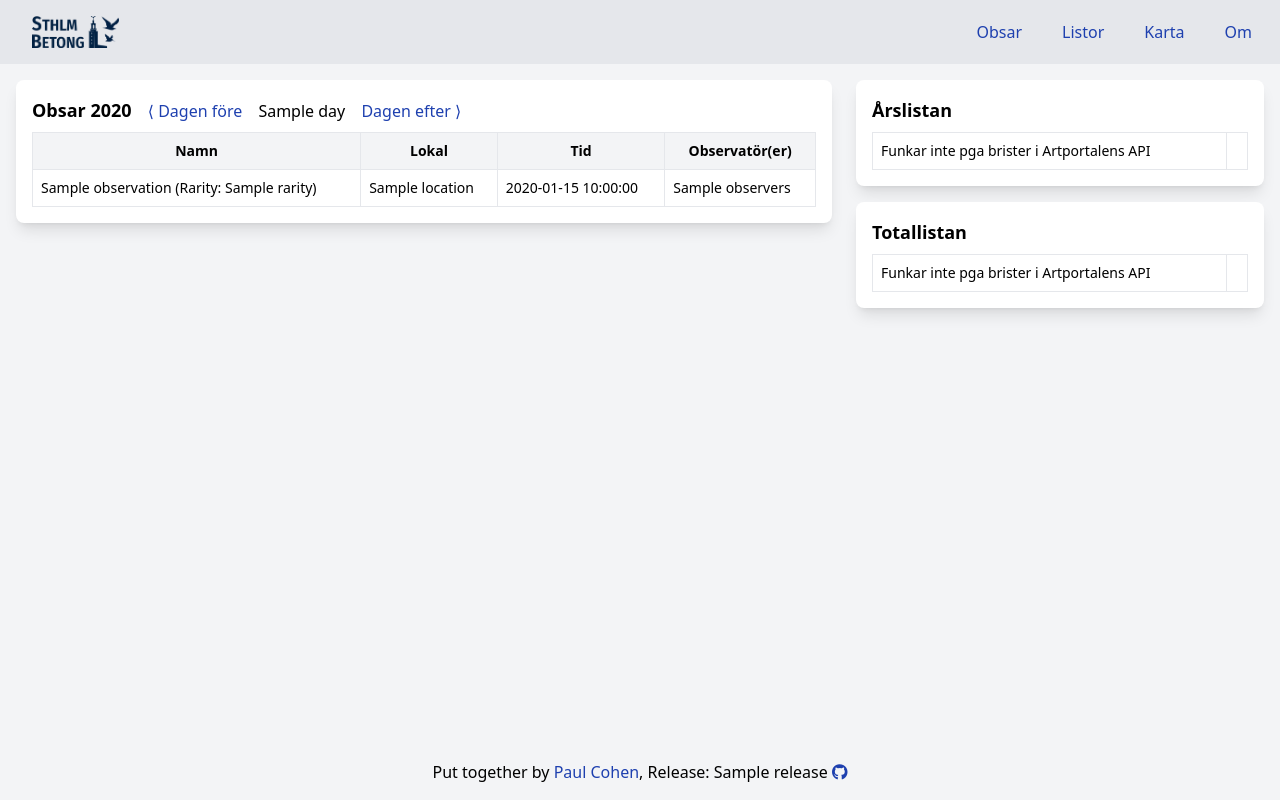
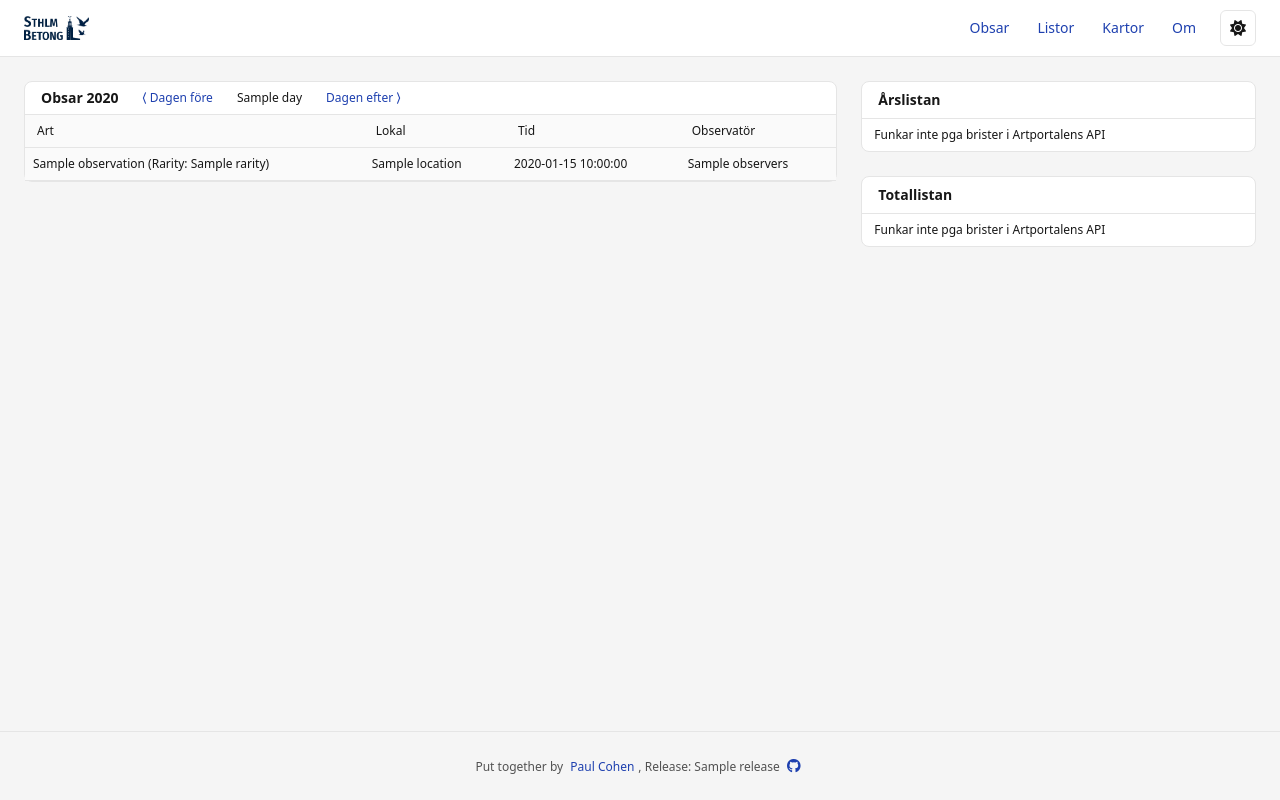
Before and after one commit to pacoispaco/microbirding, a FastAPI app: template templates/index.html in a window 1280 px wide. Run offline with FastAPI, Linux system fonts and the light colour scheme; the template is opened without the code that fills it: most values are stand-ins (such as "Sample title", 1, 10 or a date in 2020); parts of the project's set-up code (start-up, migrations or seed data) failed here and were passed over; some libraries are stand-ins or nearby versions.

Commit message:
Make cleaner UI theme and add support for dark mode

```diff
--- a/templates/index-page-date-selector.html
+++ b/templates/index-page-date-selector.html
@@ -1,8 +1,8 @@
                 {% if is_today %}
-                    <button class="text-blue-800 px-3" type="button">&#x27E8; Dagen före</button>
-                    <span>{{ day }}</span>
+                    <a href="#" class="text-xs px-3 py-2 rounded-md text-blue-800 dark:text-blue-200 hover:bg-neutral-100 dark:hover:bg-neutral-700">&#x27E8; Dagen före</a>
+                    <span class="text-xs">{{ day }}</span>
                 {% else %}
-                    <button class="text-blue-800 px-3" type="button">&#x27E8; Dagen före</button>
-                    <span>{{ day }}</span>
-                    <button class="text-blue-800 px-3" type="button">Dagen efter &#x27E9;</button>
+                    <a href="#" class="text-xs px-3 py-2 rounded-md text-blue-800 dark:text-blue-200 hover:bg-neutral-100 dark:hover:bg-neutral-700">&#x27E8; Dagen före</a>
+                    <span class="text-xs">{{ day }}</span>
+                    <a href="#" class="text-xs px-3 py-2 rounded-md text-blue-800 dark:text-blue-200 hover:bg-neutral-100 dark:hover:bg-neutral-700">Dagen efter &#x27E9</a>
                 {% endif %}
--- a/templates/index-page-observations.html
+++ b/templates/index-page-observations.html
@@ -1,8 +1,9 @@
 {% for o in observations %}
   <tr>
-    <td class="border p-2">{{ o.name }} (Rarity: {{  o.rarity }})</td>
-    <td class="border p-2">{{ o.location }}</td>
-    <td class="border p-2">{{ o.time }}</td>
-    <td class="border p-2">{{ o.observers }}</td>
+    <!--<td class="border p-2">{{ o.name }} (Rarity: {{  o.rarity }})</td>-->
+    <td class="p-2 bg-neutral-50 dark:bg-neutral-800/70 border-b border-neutral-200 dark:border-neutral-700">{{ o.name }} (Rarity: {{  o.rarity }})</td>
+    <td class="p-2 bg-neutral-50 dark:bg-neutral-800/70 border-b border-neutral-200 dark:border-neutral-700">{{ o.location }}</td>
+    <td class="p-2 bg-neutral-50 dark:bg-neutral-800/70 border-b border-neutral-200 dark:border-neutral-700">{{ o.time }}</td>
+    <td class="p-2 bg-neutral-50 dark:bg-neutral-800/70 border-b border-neutral-200 dark:border-neutral-700">{{ o.observers }}</td>
   </tr>
 {% endfor %}
--- a/templates/index.html
+++ b/templates/index.html
@@ -1,108 +1,186 @@
 <!DOCTYPE html>
-<html lang="en">
+<html lang="sv" class="h-full">
 <head>
-    <meta charset="UTF-8">
-    <meta name="viewport" content="width=device-width, initial-scale=1.0">
+  <meta charset="UTF-8" />
+  <meta name="viewport" content="width=device-width, initial-scale=1.0" />
   <title>SthlmBetong</title>
-    <!-- Fallback for legacy browsers -->
-    <link rel="icon" href="./resources/favicon.ico" sizes="any">
-    <!-- Modern favicons -->
-    <link rel="icon" type="image/png" sizes="32x32" href="./resources/favicon-32x32.png">
-    <link rel="icon" type="image/png" sizes="16x16" href="./resources/favicon-16x16.png">
+
+  <!-- Fallback + modern favicons -->
+  <link rel="icon" href="./resources/favicon.ico" sizes="any" />
+  <link rel="icon" type="image/png" sizes="32x32" href="./resources/favicon-32x32.png" />
+  <link rel="icon" type="image/png" sizes="16x16" href="./resources/favicon-16x16.png" />
+
+  <!-- HTMX & Tailwind (CDN) -->
+  <script>
+    // Early theme set to avoid flashes and ensure Tailwind sees the class
+    (function() {
+      try {
+        var stored = localStorage.getItem('theme');
+        var prefersDark = window.matchMedia('(prefers-color-scheme: dark)').matches;
+        var isDark = stored ? stored === 'dark' : prefersDark;
+        if (isDark) document.documentElement.classList.add('dark');
+        document.documentElement.style.colorScheme = isDark ? 'dark' : 'light';
+      } catch (e) { /* ignore */ }
+    })();
+  </script>
   <script src="https://unpkg.com/htmx.org@1.9.4"></script>
   <script src="https://cdn.tailwindcss.com"></script>
   <script>
-        function toggleMenu() {
-            document.getElementById('mobile-menu').classList.toggle('hidden');
-        }
+    // Tailwind CDN config AFTER loading the script
+    tailwind.config = { darkMode: 'class' };
   </script>
-    <link rel="stylesheet" href="https://cdnjs.cloudflare.com/ajax/libs/font-awesome/6.5.1/css/all.min.css">
+
+
+  <!-- Icons -->
+  <link rel="stylesheet" href="https://cdnjs.cloudflare.com/ajax/libs/font-awesome/6.5.1/css/all.min.css" />
+
+  <style>
+    /* Minimal, system font stack for a Google/GitHub-like feel */
+    :root { color-scheme: light dark; }
+    html, body { font-family: ui-sans-serif, system-ui, -apple-system, Segoe UI, Roboto, "Helvetica Neue", Arial, "Noto Sans", "Apple Color Emoji", "Segoe UI Emoji"; }
+    /* Reduce tap highlight on mobile */
+    * { -webkit-tap-highlight-color: transparent; }
+  </style>
 </head>
-<body class="min-h-screen flex flex-col bg-gray-100">
+<body class="h-full min-h-screen flex flex-col bg-neutral-100 text-neutral-900 dark:bg-neutral-800 dark:text-neutral-200">
+  <!-- Top bar -->
+  <header class="sticky top-0 z-40 bg-white/95 backdrop-blur border-b border-neutral-200 dark:bg-neutral-800/90 dark:border-neutral-600">
+    <div class="w-full px-3 sm:px-4 lg:px-6 h-14 flex items-center">
+      <div class="flex items-center gap-3">
+  <!-- Light logo -->
+  <img id="logo-light" src="./resources/sthlmbetong-ny-logo-transparent.png" alt="SthlmBetong" class="h-6 w-auto dark:hidden" />
+  <!-- Dark logo (preferred). If not available, falls back to filtered light logo -->
+  <img id="logo-dark" src="./resources/sthlmbetong-logo-lightblue.png" alt="SthlmBetong" class="h-6 w-auto hidden dark:inline" onerror="(function(el){ el.onerror=null; var light=document.getElementById('logo-light'); el.src=light.src; el.classList.add('filter','invert','brightness-110','saturate-150','hue-rotate-180'); })(this)" />
+  <span class="sr-only">SthlmBetong</span>
+</div>
 
-    <!-- Header -->
-    <header class="bg-gray-200 black xt- p-4 flex justify-between items-center">
-        <img src="./resources/sthlmbetong-ny-logo-transparent.png" style=max-height:32px;padding-left:16px;/>
-
-        <nav class="hidden md:flex space-x-4">
-            <button class="text-blue-800 px-3">Obsar</button>
-            <button class="text-blue-800 px-3">Listor</button>
-            <button class="text-blue-800 px-3">Karta</button>
-            <button class="text-blue-800 px-3">Om</button>
+      <!-- Right cluster: nav + actions -->
+      <div class="ml-auto flex items-center gap-2">
+        <!-- Desktop nav (right-aligned) -->
+        <nav class="hidden md:flex items-center gap-1 text-sm mr-1">
+          <a href="#" class="text-sm px-3 py-2 rounded-md text-blue-800 dark:text-blue-200 hover:bg-neutral-100 dark:hover:bg-neutral-700">Obsar</a>
+          <a href="#" class="text-sm px-3 py-2 rounded-md text-blue-800 dark:text-blue-200 hover:bg-neutral-100 dark:hover:bg-neutral-700">Listor</a>
+          <a href="#" class="text-sm px-3 py-2 rounded-md text-blue-800 dark:text-blue-200 hover:bg-neutral-100 dark:hover:bg-neutral-700">Kartor</a>
+          <a href="#" class="text-sm px-3 py-2 rounded-md text-blue-800 dark:text-blue-200 hover:bg-neutral-100 dark:hover:bg-neutral-700">Om</a>
         </nav>
 
-        <!-- Mobile Menu Button -->
-        <button class="md:hidden text-black" onclick="toggleMenu()">☰</button>
+        <!-- Theme toggle -->
+        <button id="theme-toggle" class="h-9 w-9 grid place-items-center rounded-md border border-neutral-200 hover:bg-neutral-100 active:bg-neutral-200 dark:border-neutral-600 dark:hover:bg-neutral-700 dark:active:bg-neutral-600" aria-label="Växla tema" aria-pressed="false">
+          <i class="fa-solid fa-sun block dark:hidden"></i>
+          <i class="fa-solid fa-moon hidden dark:block"></i>
+        </button>
+
+        <!-- Mobile menu button -->
+        <button class="md:hidden h-9 w-9 grid place-items-center rounded-md border border-neutral-200 hover:bg-neutral-100 active:bg-neutral-200 dark:border-neutral-600 dark:hover:bg-neutral-700 dark:active:bg-neutral-600" aria-label="Meny" onclick="document.getElementById('mobile-menu').classList.toggle('hidden')">
+          <i class="fa-solid fa-bars"></i>
+        </button>
+      </div>
+    </div>
+    <!-- Mobile menu -->
+    <nav id="mobile-menu" class="hidden md:hidden border-t border-neutral-200 dark:border-neutral-700">
+      <div class="w-full px-3 sm:px-4 lg:px-6 py-2 flex flex-col">
+        <a href="#" class="px-3 py-2 rounded-md hover:bg-neutral-100 dark:hover:bg-neutral-700">Obsar</a>
+        <a href="#" class="px-3 py-2 rounded-md hover:bg-neutral-100 dark:hover:bg-neutral-700">Listor</a>
+        <a href="#" class="px-3 py-2 rounded-md hover:bg-neutral-100 dark:hover:bg-neutral-700">Karta</a>
+        <a href="#" class="px-3 py-2 rounded-md hover:bg-neutral-100 dark:hover:bg-neutral-700">Om</a>
+      </div>
+    </nav>
   </header>
 
-    <!-- Mobile Menu -->
-    <nav id="mobile-menu" class="hidden bg-gray-300 text-black p-4 flex flex-col space-y-2 md:hidden">
-        <button class="text-black px-3">Obsar</button>
-        <button class="text-black px-3">Listor</button>
-        <button class="text-black px-3">Karta</button>
-        <button class="text-black px-3">Om</button>
-    </nav>
+  <!-- Main -->
+  <main class="flex-1 w-full px-3 sm:px-4 lg:px-6 py-6 grid grid-cols-1 md:grid-cols-3 gap-6 text-xs">
+    <!-- Observations -->
+    <section class="md:col-span-2">
+      <div class="bg-white dark:bg-neutral-800 border border-neutral-200 dark:border-neutral-700 rounded-lg">
+        <div class="p-4 py-0 border-b border-neutral-200 dark:border-neutral-700 flex items-center gap-3">
+          <h2 class="text-sm font-semibold">Obsar {{ year }}</h2>
+          <!-- Inline date selector include -->
+          {% include "index-page-date-selector.html" %}
+        </div>
 
-    <!-- Main Content -->
-    <main class="flex-1 p-4 flex flex-col md:flex-row gap-6">
-        <!-- Latest Bird Observations -->
-        <section class="md:w-2/3 w-full">
-            <div class="bg-white shadow-lg rounded-lg p-4">
-                <h2 class="text-lg font-semibold mb-2" style="display:inline-block;">Obsar {{ year }} </h2>
-                {% include "index-page-date-selector.html" %}
-                <table class="w-full border-collapse border border-gray-300 text-sm">
-                    <thead>
-                        <tr class="bg-gray-100">
-                            <th class="border p-2">Namn</th>
-                            <th class="border p-2">Lokal</th>
-                            <th class="border p-2">Tid</th>
-                            <th class="border p-2">Observatör(er)</th>
+        <div class="overflow-x-auto">
+          <table class="w-full">
+            <thead class="bg-neutral-50 dark:bg-neutral-800/70 border-b border-neutral-200 dark:border-neutral-700">
+              <tr>
+                <th class="text-left font-medium px-3 py-2">Art</th>
+                <th class="text-left font-medium px-3 py-2">Lokal</th>
+                <th class="text-left font-medium px-3 py-2">Tid</th>
+                <th class="text-left font-medium px-3 py-2">Observatör</th>
               </tr>
             </thead>
-                    <tbody id="observations" hx-get="/latest-observations" hx-trigger="load" hx-swap="innerHTML">
+            <tbody id="observations" hx-get="/latest-observations" hx-trigger="load" hx-swap="innerHTML" class="divide-y divide-neutral-200 dark:divide-neutral-700">
               {% if observations %}
                 {% include 'index-page-observations.html' %}
               {% endif %}
             </tbody>
           </table>
         </div>
+      </div>
     </section>
 
     <!-- Rankings -->
-        <aside class="md:w-1/3 w-full">
-            <div class="bg-white shadow-lg rounded-lg p-4 mb-4">
-                <h2 class="text-lg font-semibold mb-2">Årslistan</h2>
-                <table class="w-full border-collapse border border-gray-300 text-sm">
-                    <tbody id="yearly-rankings" hx-get="/yearly-rankings" hx-trigger="load" hx-swap="innerHTML">
+    <aside class="md:col-span-1 space-y-6">
+      <div class="bg-white dark:bg-neutral-800 border border-neutral-200 dark:border-neutral-700 rounded-lg">
+        <div class="p-4 py-2 border-b border-neutral-200 dark:border-neutral-700">
+          <h2 class="text-sm font-semibold">Årslistan</h2>
+        </div>
+        <div class="overflow-x-auto">
+          <table class="w-full text-sm">
+            <tbody id="yearly-rankings" hx-get="/yearly-rankings" hx-trigger="load" hx-swap="innerHTML" class="divide-y divide-neutral-200 dark:divide-neutral-700">
               <tr>
-                            <td class="border p-2">Funkar inte pga brister i Artportalens API</td>
-                            <td class="border p-2"></td>
+                <td class="text-xs px-3 py-2">Funkar inte pga brister i Artportalens API</td>
+                <td class="px-3 py-2"></td>
               </tr>
             </tbody>
           </table>
         </div>
-            <div class="bg-white shadow-lg rounded-lg p-4">
-                <h2 class="text-lg font-semibold mb-2">Totallistan</h2>
-                <table class="w-full border-collapse border border-gray-300 text-sm">
-                    <tbody id="alltime-rankings" hx-get="/alltime-rankings" hx-trigger="load" hx-swap="innerHTML">
+      </div>
+
+      <div class="bg-white dark:bg-neutral-800 border border-neutral-200 dark:border-neutral-700 rounded-lg">
+        <div class="p-4 py-2 border-b border-neutral-200 dark:border-neutral-700">
+          <h2 class="text-sm font-semibold">Totallistan</h2>
+        </div>
+        <div class="overflow-x-auto">
+          <table class="w-full text-sm">
+            <tbody id="alltime-rankings" hx-get="/alltime-rankings" hx-trigger="load" hx-swap="innerHTML" class="divide-y divide-neutral-200 dark:divide-neutral-700">
               <tr>
-                            <td class="border p-2">Funkar inte pga brister i Artportalens API</td>
-                            <td class="border p-2"></td>
+                <td class="text-xs px-3 py-2">Funkar inte pga brister i Artportalens API</td>
+                <td class="px-3 py-2"></td>
               </tr>
             </tbody>
           </table>
+        </div>
       </div>
     </aside>
   </main>
 
   <!-- Footer -->
-    <footer class="bg-gray-100 text-black p-4 text-center">
-            <p>Put together by <a href="https://paulcohen.se/" target="_blank" class="text-blue-800"> Paul Cohen</a>,
-               <span> Release: {{ release }} </span>
-               <a href="https://github.com/pacoispaco/microbirding" target="_blank" class="text-blue-800">
+  <footer class="border-t border-neutral-200 dark:border-neutral-700">
+    <div class="w-full px-3 sm:px-4 lg:px-6 py-6 text-center text-xs text-neutral-600 dark:text-neutral-400">
+      <p>
+        Put together by
+        <a href="https://paulcohen.se/" target="_blank" class="text-xs px-1 py-2 rounded-md text-blue-800 dark:text-blue-200 hover:bg-neutral-100 dark:hover:bg-neutral-700">Paul Cohen</a>,
+        <span>Release: {{ release }}</span>
+        <a href="https://github.com/pacoispaco/microbirding" target="_blank" class="text-sm px-1 py-2 rounded-md text-blue-800 dark:text-blue-200 hover:bg-neutral-100 dark:hover:bg-neutral-700">
           <i class="fab fa-github"></i>
+          <span class="sr-only">GitHub</span>
         </a>
       </p>
+    </div>
   </footer>
+
+  <script>
+  // Robust theme toggle: works even if header is re-rendered (HTMX swaps)
+  document.addEventListener('click', function (e) {
+    var btn = e.target.closest('#theme-toggle');
+    if (!btn) return;
+    var html = document.documentElement;
+    var isDark = html.classList.toggle('dark');
+    var next = isDark ? 'dark' : 'light';
+    try { localStorage.setItem('theme', next); } catch (e) {}
+    html.style.colorScheme = next;
+    btn.setAttribute('aria-pressed', String(isDark));
+  });
+</script>
 </body>
 </html>
```
Also changed, not shown: resources/sthlmbetong-ny-logo.svg. Lines whose indentation alone changed are shown as unchanged.
